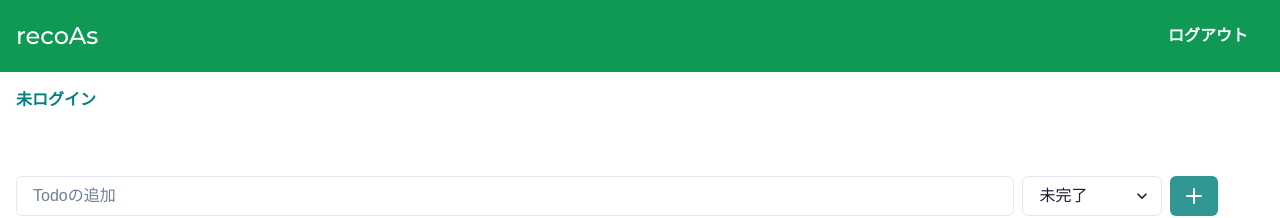
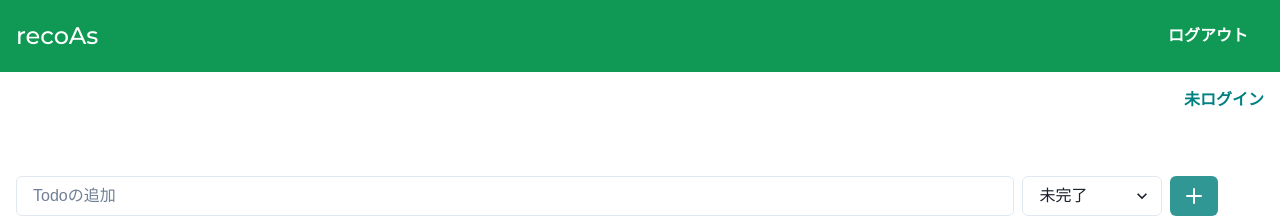
Before and after one commit to okaken2022/recoas, a Next.js app: page / in a window 1280 px wide. Shown: the top 218 px of the page. Built offline with nearby package versions, Linux system fonts and the light colour scheme; no server answers; a web font is replaced by a local one.

Commit message:
Header ログイン状態の位置を右に調整

```diff
--- a/components/Header.tsx
+++ b/components/Header.tsx
@@ -28,6 +28,10 @@ export const Header: React.FC = () => {
           </Button>
         </Flex>
       </Box>
+      <Flex>
+
+        <Spacer />
+        {/* ログイン状態 */}
         <Box p={4} mb={{ base: '0', md: '8' }}>
           {user ? (
             <Text color='teal' fontWeight='bold' fontSize='s'>
@@ -39,6 +43,7 @@ export const Header: React.FC = () => {
             </Text>
           )}
         </Box>
+      </Flex>
     </>
   );
 };
```
Lines whose indentation alone changed are shown as unchanged.
